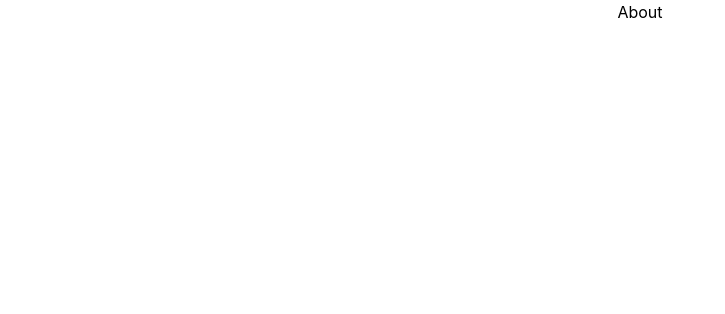
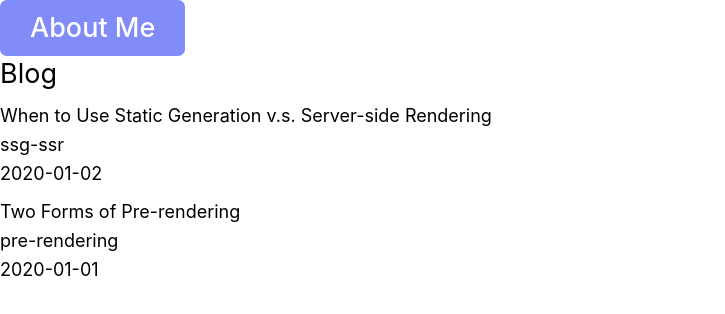
Before and after one commit to henrynoowah/next-tailwind-ts, a Next.js app: page / in a window 1280 px wide. Shown: the top 314 px of the page, without its empty margins (0-725 px from the left). Built offline with nearby package versions, Linux system fonts and the light colour scheme.

Commit message:
[FIX] Layout CSS

```diff
--- a/components/common/Layout.tsx
+++ b/components/common/Layout.tsx
@@ -5,7 +5,11 @@
 }
 
 const Layout: FC<IProps> = ({ children }) => {
-  return <div className="w-[100%] flex justify-center">{children}</div>;
+  return (
+    <div className="w-[100%] flex-col items-center justify-center">
+      {children}
+    </div>
+  );
 };
 
 export default Layout;
--- a/components/posts/PostCard.tsx
+++ b/components/posts/AboutMe.tsx
@@ -2,7 +2,7 @@
 import Link from "next/link";
 import { FC } from "react";
 
-const PostCard: FC = () => {
+const AboutMe: FC = () => {
   return (
     <section className="w-[60%]">
       <div className="flex justify-center mtb-4">
@@ -60,4 +60,4 @@
   );
 };
 
-export default PostCard;
+export default AboutMe;
--- /dev/null
+++ b/lib/posts.ts
@@ -0,0 +1,34 @@
+import fs from "fs";
+import path from "path";
+import matter from "gray-matter";
+
+const postDictionary = path.join(process.cwd(), "posts");
+
+export const getSortedPostsData = () => {
+  const fileNames = fs.readdirSync(postDictionary);
+  const allPostsData = fileNames.map((fileName) => {
+    // {id}.md 에서 파일평식 제거
+    const id = fileName.replace(/\.md$/, "");
+
+    const fullPath = path.join(postDictionary, fileName);
+    const fileContents = fs.readFileSync(fullPath, "utf-8");
+
+    // gray-matter를 통해 post의 metadata 추출
+    const matterResult = matter(fileContents);
+
+    return<{id: string, date: string}> {
+      id,
+      ...matterResult.data
+    }
+  });
+
+  return allPostsData.sort(({ date: a }, { date: b }) =>{
+    if (a < b) {
+      return 1;
+    } else if (a > b) {
+      return -1
+    } else {
+      return 0
+    }
+  })
+};
--- a/package.json
+++ b/package.json
@@ -9,6 +9,7 @@
   },
   "dependencies": {
     "autoprefixer": "^10.4.2",
+    "gray-matter": "^4.0.3",
     "next": "12.0.10",
     "postcss": "^8.4.6",
     "react": "17.0.2",
--- a/pages/about/index.tsx
+++ b/pages/about/index.tsx
@@ -1,16 +1,17 @@
 import Layout from "@/components/common/Layout";
-import PostCard from "@/components/posts/PostCard";
+import AboutMe from "@/components/posts/AboutMe";
+import PostCard from "@/components/posts/AboutMe";
 import { NextPage } from "next";
 import Head from "next/head";
 
 const index: NextPage = () => {
   return (
-    <Layout>
+    <div className="w-[100%] flex justify-center">
       <Head>
         <title>Hawonn Joh</title>
       </Head>
-      <PostCard />
-    </Layout>
+      <AboutMe />
+    </div>
   );
 };
 
--- a/pages/index.tsx
+++ b/pages/index.tsx
@@ -1,20 +1,56 @@
 import Layout from "@/components/common/Layout";
-import PostCard from "@/components/posts/PostCard";
-import type { NextPage } from "next";
+import { getSortedPostsData } from "lib/posts";
+import type { GetStaticProps, NextPage } from "next";
 import Head from "next/head";
 import Link from "next/link";
 
-const Home: NextPage = () => {
+interface IProps {
+  allPostsData: {
+    id: string;
+    date: string;
+    title: string;
+  }[];
+}
+
+const Home: NextPage<IProps> = ({ allPostsData }) => {
   return (
     <Layout>
       <Head>
         <title>main</title>
       </Head>
-      <Link href="/about">
-        <a>About</a>
-      </Link>
+      <div className="w-[540px]">
+        <Link href="/about" passHref>
+          <button className="text-2xl text-white rounded-md font-medium hover:underline bg-indigo-400 px-[30px] py-[10px]">
+            About Me
+          </button>
+        </Link>
+      </div>
+      <section>
+        <h2 className="text-2xl">Blog</h2>
+        <ul>
+          {allPostsData.map(({ id, date, title }) => (
+            <li key={id} className="my-[10px]">
+              {title}
+              <br />
+              {id}
+              <br />
+              {date}
+            </li>
+          ))}
+        </ul>
+      </section>
     </Layout>
   );
 };
 
+export const getStaticProps: GetStaticProps = async () => {
+  const allPostsData = getSortedPostsData();
+  console.log(allPostsData);
+  return {
+    props: {
+      allPostsData,
+    },
+  };
+};
+
 export default Home;
--- /dev/null
+++ b/posts/pre-rendering.md
@@ -0,0 +1,11 @@
+---
+title: "Two Forms of Pre-rendering"
+date: "2020-01-01"
+---
+
+Next.js has two forms of pre-rendering: **Static Generation** and **Server-side Rendering**. The difference is in **when** it generates the HTML for a page.
+
+- **Static Generation** is the pre-rendering method that generates the HTML at **build time**. The pre-rendered HTML is then _reused_ on each request.
+- **Server-side Rendering** is the pre-rendering method that generates the HTML on **each request**.
+
+Importantly, Next.js lets you **choose** which pre-rendering form to use for each page. You can create a "hybrid" Next.js app by using Static Generation for most pages and using Server-side Rendering for others.
--- /dev/null
+++ b/posts/ssg-ssr.md
@@ -0,0 +1,19 @@
+---
+title: "When to Use Static Generation v.s. Server-side Rendering"
+date: "2020-01-02"
+---
+
+We recommend using **Static Generation** (with and without data) whenever possible because your page can be built once and served by CDN, which makes it much faster than having a server render the page on every request.
+
+You can use Static Generation for many types of pages, including:
+
+- Marketing pages
+- Blog posts
+- E-commerce product listings
+- Help and documentation
+
+You should ask yourself: "Can I pre-render this page **ahead** of a user's request?" If the answer is yes, then you should choose Static Generation.
+
+On the other hand, Static Generation is **not** a good idea if you cannot pre-render a page ahead of a user's request. Maybe your page shows frequently updated data, and the page content changes on every request.
+
+In that case, you can use **Server-Side Rendering**. It will be slower, but the pre-rendered page will always be up-to-date. Or you can skip pre-rendering and use client-side JavaScript to populate data.
--- a/styles/globals.css
+++ b/styles/globals.css
@@ -8,13 +8,24 @@
   margin: 0;
   font-family: -apple-system, BlinkMacSystemFont, Segoe UI, Roboto, Oxygen,
     Ubuntu, Cantarell, Fira Sans, Droid Sans, Helvetica Neue, sans-serif;
-}
-
-a {
-  color: inherit;
-  text-decoration: none;
+  line-height: 1.6;
+  font-size: 18px;
 }
 
 * {
   box-sizing: border-box;
 }
+
+a {
+  color: #0070f3;
+  text-decoration: none;
+}
+
+a:hover {
+  text-decoration: underline;
+}
+
+img {
+  max-width: 100%;
+  display: block;
+}
```
Also changed, not shown: 1 other file (tests, documents, lock files or other folders).
